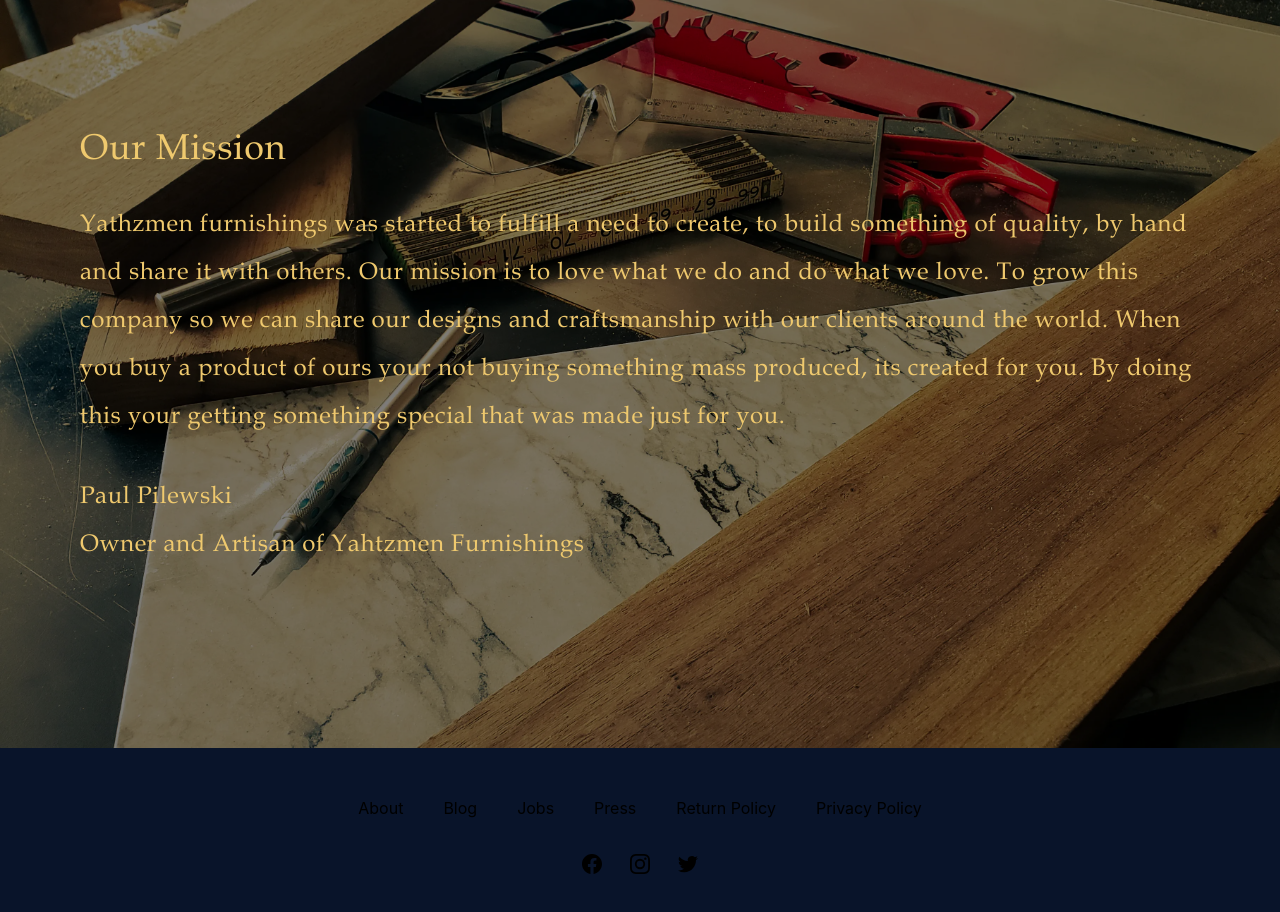
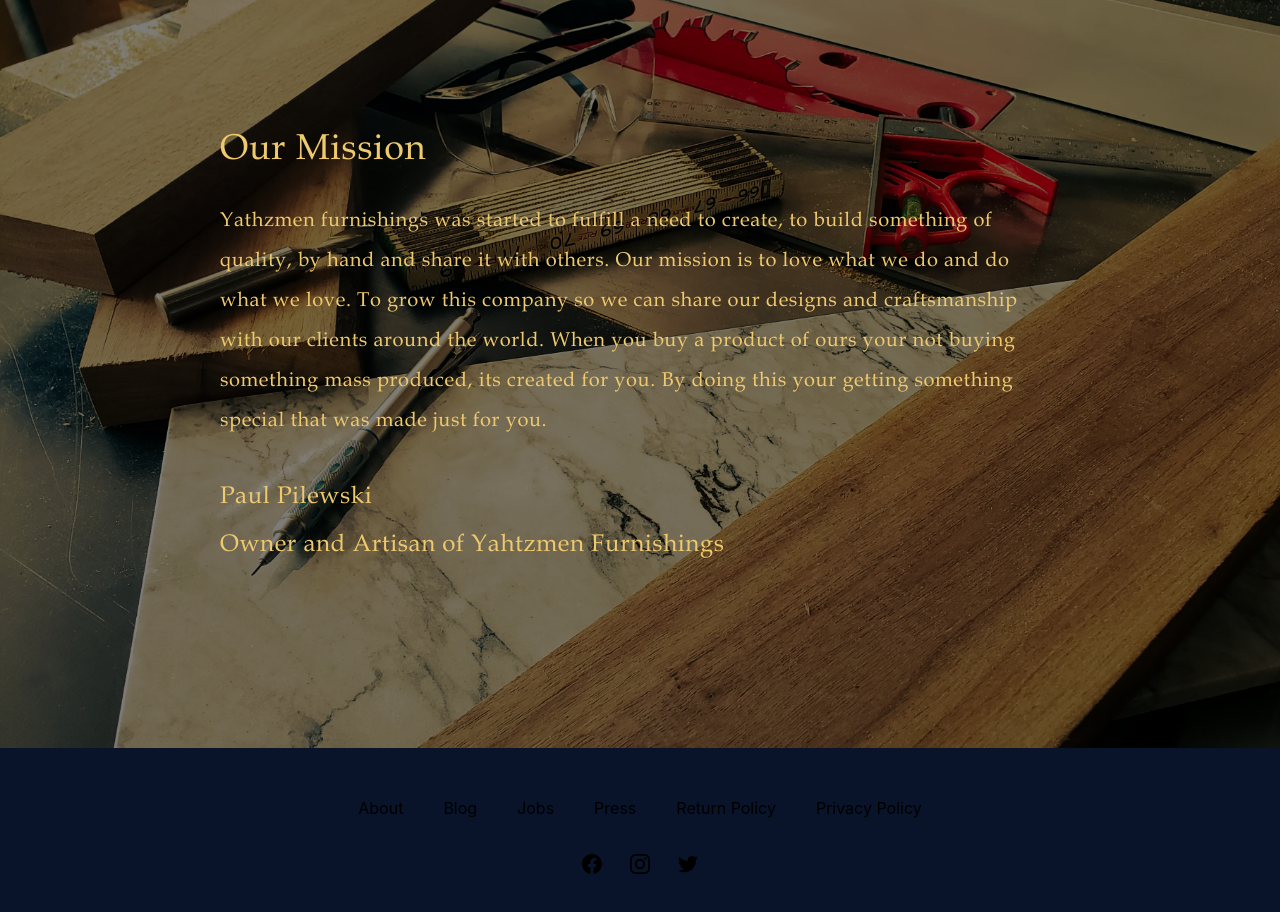
Before and after one commit to comsma/yahtzmen-ts, a Next.js app: page / in a window 1280 px wide. Shown: the part 2920-3832 px from the top of the page. Built offline with nearby package versions, Linux system fonts and the light colour scheme.

Commit message:
changed mission

```diff
--- a/pages/index.tsx
+++ b/pages/index.tsx
@@ -121,10 +121,10 @@ const Home: NextPage = () => {
                 />
                 <div
                     className={'absolute flex flex-col justify-end z-20 bg-opacity-50 bg-black top-0 bottom-0 p-5 lg:w-auto font-book-antiqua text-golden-rod text-2xl tracking-wide lg:p-20 lg:justify-center'}>
-                    <div className={''}>
+                    <div className={'text-xl lg:text-2xl lg:w-3/4 self-center'}>
                         <h1 className={'text-4xl'}>Our Mission</h1>
                         <br />
-                        <p className={'leading-relaxed lg:leading-loose'}>
+                        <p className={'leading-relaxed text-xl lg:leading-loose'}>
                             Yathzmen furnishings was started to fulfill a need to create,
                             to build something of quality, by hand and share it with
                             others. Our mission is to love what we do and do what we
```
